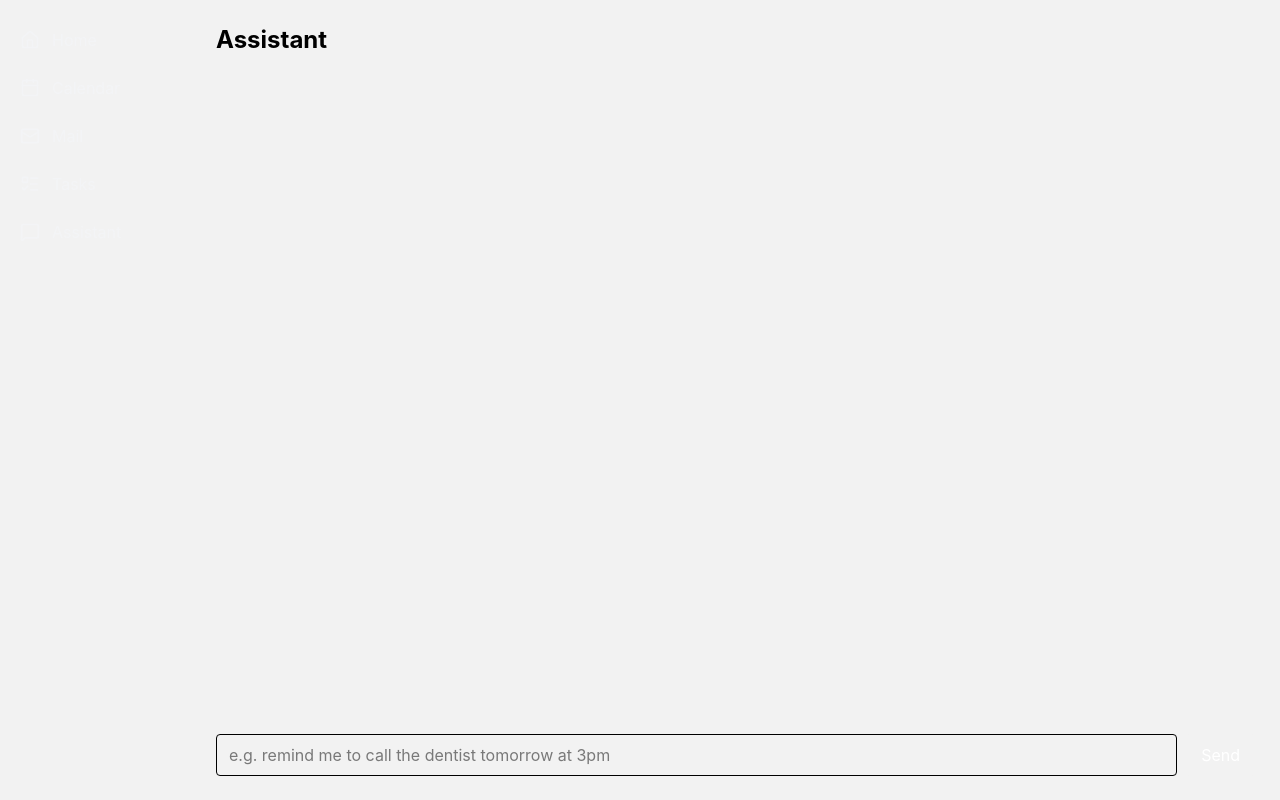
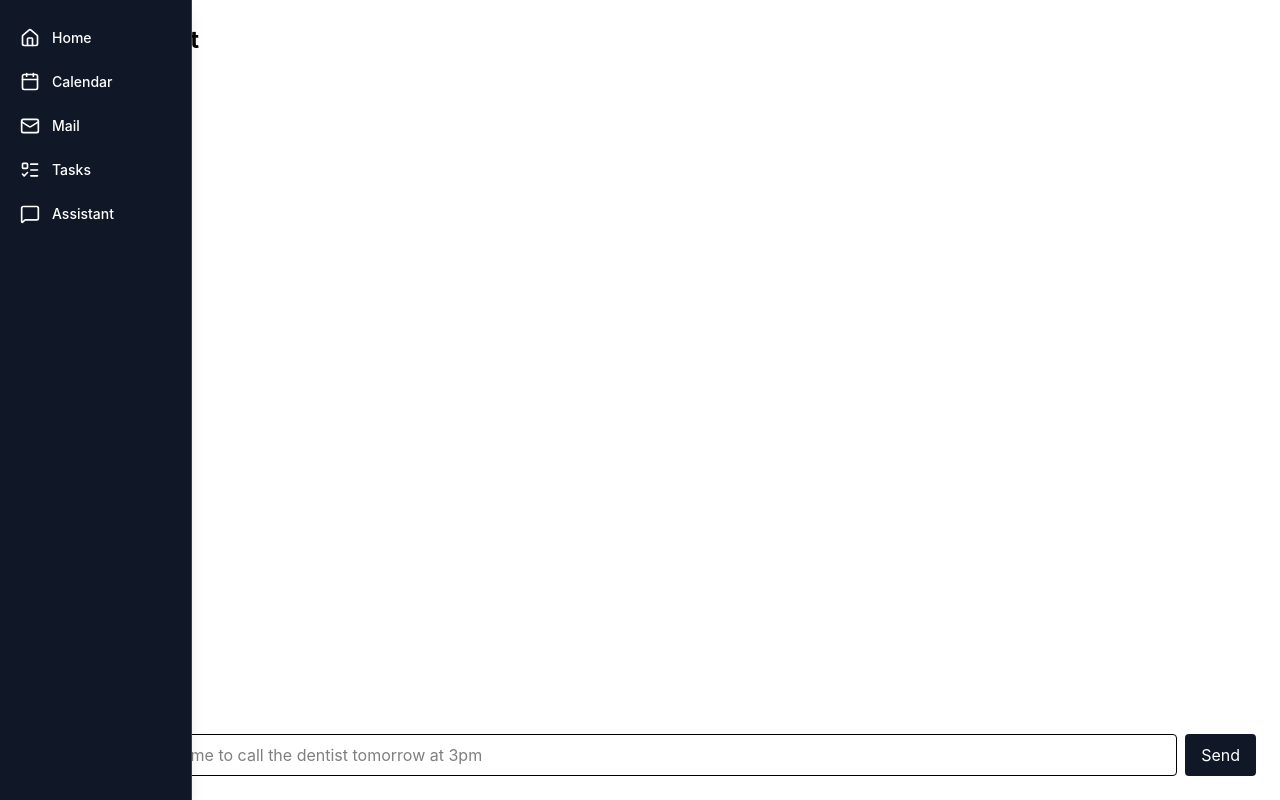
Before and after one commit to GeorgeBarnes06/nexis, a Next.js app: page /assistant in a window 1280 px wide. Built offline with nearby package versions, Linux system fonts and the light colour scheme.

Commit message:
custom UI for assistant chat

```diff
--- a/app/assistant/page.tsx
+++ b/app/assistant/page.tsx
@@ -1,6 +1,7 @@
 "use client";
 
 import { useState } from "react";
+import CalendarWeekPreview from "@/components/CalendarWeekPreview";
 
 type Message = {
     role: "user" | "assistant";
@@ -71,7 +72,7 @@ export default function AssistantPage() {
                         </div>
 
                         {msg.action && (
-                            <div className="max-w-md border rounded p-3 mt-2 bg-white">
+                            <div className="max-w-2xl border rounded p-3 mt-2 bg-white">
                                 <p className="text-sm font-semibold">
                                     {msg.action.type === "add_event" ? "New event" : "New task"}
                                 </p>
@@ -81,6 +82,13 @@ export default function AssistantPage() {
                                         {new Date(msg.action.datetime).toLocaleString("en-GB")}
                                     </p>
                                 )}
+
+                                {msg.action.type === "add_event" && (
+                                    <CalendarWeekPreview
+                                        pendingEvent={{ title: msg.action.title, datetime: msg.action.datetime }}
+                                    />
+                                )}
+
                                 <div className="flex gap-2 mt-2">
                                     <button
                                         onClick={() => handleConfirm(msg.action)}
--- a/app/globals.css
+++ b/app/globals.css
@@ -1,34 +1,9 @@
 @import "tailwindcss";
 
-*{
+* {
   box-sizing: border-box;
-  background-color: #f2f2f2;
-}
-
-
-/*
-:root {
-  --background: #ffffff;
-  --foreground: #171717;
-}
-
-@theme inline {
-  --color-background: var(--background);
-  --color-foreground: var(--foreground);
-  --font-sans: var(--font-geist-sans);
-  --font-mono: var(--font-geist-mono);
-}
-
-@media (prefers-color-scheme: dark) {
-  :root {
-    --background: #0a0a0a;
-    --foreground: #ededed;
-  }
 }
 
 body {
-  background: var(--background);
-  color: var(--foreground);
-  font-family: Arial, Helvetica, sans-serif;
+  background-color: #ffffff;
 }
-*/
--- a/app/layout.tsx
+++ b/app/layout.tsx
@@ -30,7 +30,7 @@ export default function RootLayout({
     >
       <body className="min-h-full flex">
         <Sidebar />
-        <div className="flex-1 flex flex-col">{children}</div>
+          <div className="flex-1 flex flex-col ml-16">{children}</div>
       </body>
     </html>
   );
--- /dev/null
+++ b/components/CalendarWeekPreview.tsx
@@ -0,0 +1,92 @@
+"use client";
+
+import { useEffect, useState } from "react";
+
+type CalendarEvent = {
+    id: string;
+    summary: string;
+    start: { dateTime?: string; date?: string };
+};
+
+type PendingEvent = {
+    title: string;
+    datetime: string;
+};
+
+export default function CalendarWeekPreview({ pendingEvent }: { pendingEvent: PendingEvent }) {
+    const [events, setEvents] = useState<CalendarEvent[]>([]);
+    const [loading, setLoading] = useState(true);
+
+    useEffect(() => {
+        fetch("/api/calendar/events")
+            .then((res) => res.json())
+            .then((data) => {
+                setEvents(data);
+                setLoading(false);
+            });
+    }, []);
+
+    if (loading) {
+        return <p className="text-xs text-gray-500 mt-2">Loading week...</p>;
+    }
+
+    const days = ["Mon", "Tue", "Wed", "Thu", "Fri", "Sat", "Sun"];
+
+    const today = new Date();
+    const dayOfWeek = today.getDay();
+    const monday = new Date(today);
+    monday.setDate(today.getDate() - ((dayOfWeek + 6) % 7));
+    monday.setHours(0, 0, 0, 0);
+
+    const dayColumns = days.map((label, i) => {
+        const date = new Date(monday);
+        date.setDate(monday.getDate() + i);
+        return { label, date };
+    });
+
+    const allItems = [
+        ...events.map((e) => ({
+            title: e.summary,
+            datetime: e.start?.dateTime ?? e.start?.date ?? "",
+            isNew: false,
+        })),
+        {
+            title: pendingEvent.title,
+            datetime: pendingEvent.datetime,
+            isNew: true,
+        },
+    ];
+
+    return (
+        <div className="border rounded p-3 mt-2 bg-white">
+            <p className="text-xs font-semibold text-gray-500 mb-2">This week</p>
+            <div className="grid grid-cols-7 gap-1 text-xs">
+                {dayColumns.map((col) => {
+                    const dayItems = allItems.filter((item) => {
+                        const itemDate = new Date(item.datetime);
+                        return itemDate.toDateString() === col.date.toDateString();
+                    });
+
+                    return (
+                        <div key={col.label} className="border rounded p-1 min-h-[80px]">
+                            <p className="font-semibold text-gray-500">{col.label}</p>
+                            <p className="text-gray-400 mb-1">{col.date.getDate()}</p>
+                            {dayItems.map((item, i) => (
+                                <div
+                                    key={i}
+                                    className={`rounded px-1 py-0.5 mb-1 truncate ${
+                                        item.isNew
+                                            ? "bg-blue-100 border border-blue-500 text-blue-900 font-semibold"
+                                            : "bg-gray-100 text-gray-700"
+                                    }`}
+                                >
+                                    {item.title}
+                                </div>
+                            ))}
+                        </div>
+                    );
+                })}
+            </div>
+        </div>
+    );
+}
--- a/components/Sidebar.tsx
+++ b/components/Sidebar.tsx
@@ -2,7 +2,13 @@
 
 import { useState } from "react";
 import Link from "next/link";
-import { Home, Calendar, Mail, ListTodo, MessageSquare } from "lucide-react";
+import {
+    Home,
+    Calendar,
+    Mail,
+    ListTodo,
+    MessageSquare,
+} from "lucide-react";
 
 const links = [
     { href: "/", label: "Home", icon: Home },
@@ -16,26 +22,54 @@ export default function Sidebar() {
     const [expanded, setExpanded] = useState(false);
 
     return (
-        <div
+        <aside
             onMouseEnter={() => setExpanded(true)}
             onMouseLeave={() => setExpanded(false)}
-            className={`h-screen bg-gray-900 text-gray-100 flex flex-col py-4 transition-all duration-200 ${
-                expanded ? "w-48" : "w-16"
-            }`}
+            className={`
+                fixed left-0 top-0 z-50
+                h-screen
+                bg-gray-900
+                text-white
+                flex flex-col
+                py-4
+                border-r border-gray-700
+                shadow-lg
+                transition-all duration-200 ease-in-out
+                ${expanded ? "w-48" : "w-16"}
+            `}
         >
             {links.map((link) => {
                 const Icon = link.icon;
+
                 return (
                     <Link
                         key={link.href}
                         href={link.href}
-                        className="flex items-center gap-3 px-5 py-3 text-gray-100 hover:bg-gray-800 hover:text-white whitespace-nowrap overflow-hidden"
+                        className="
+                            flex items-center
+                            gap-3
+                            px-5 py-3
+                            text-white
+                            hover:bg-gray-800
+                            transition-colors
+                            whitespace-nowrap
+                            overflow-hidden
+                        "
                     >
-                        <Icon size={20} className="shrink-0 text-gray-100" />
-                        {expanded && <span>{link.label}</span>}
+                        <Icon
+                            size={20}
+                            strokeWidth={2}
+                            className="shrink-0 text-white"
+                        />
+
+                        {expanded && (
+                            <span className="text-sm font-medium">
+                                {link.label}
+                            </span>
+                        )}
                     </Link>
                 );
             })}
-        </div>
+        </aside>
     );
 }
```
